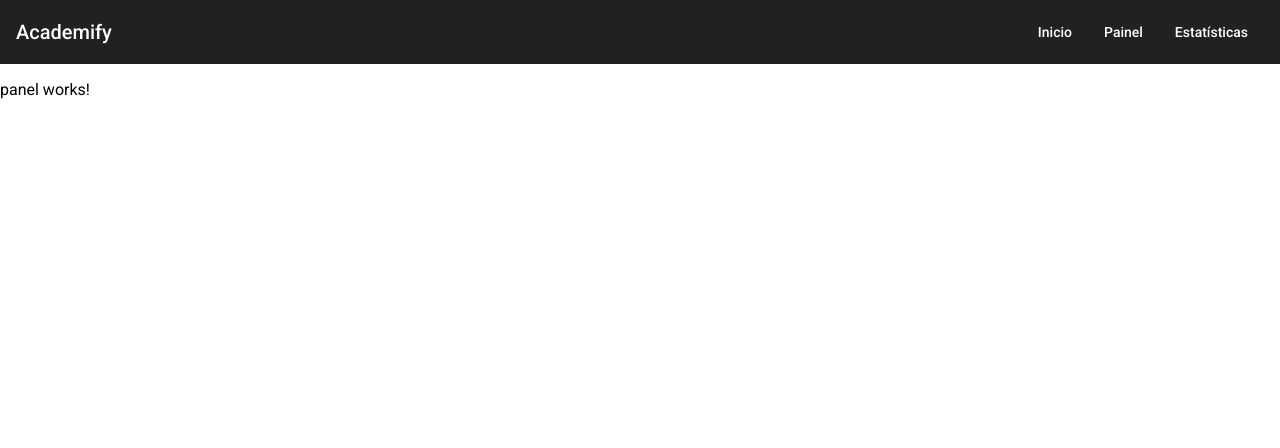
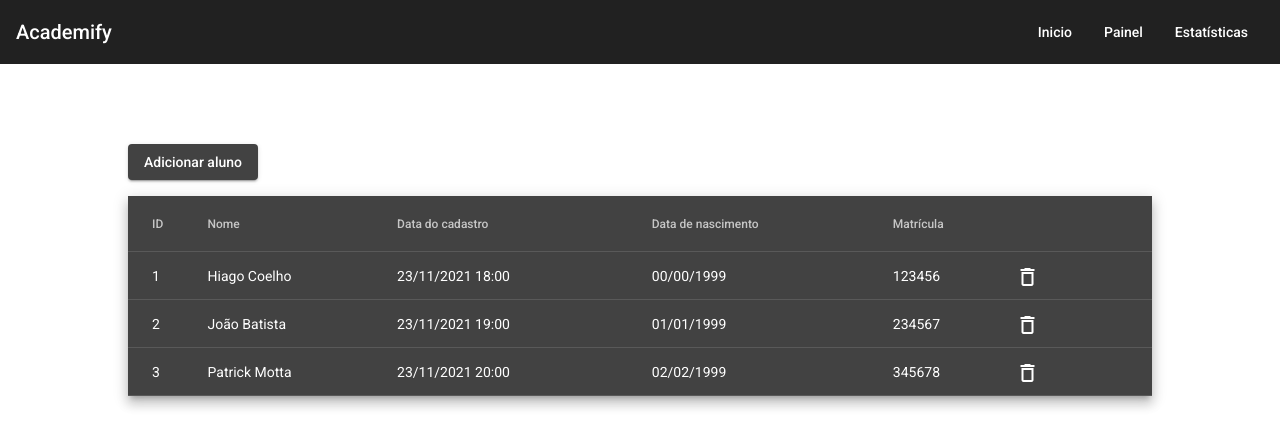
Before and after one commit to hiagocoelho/academify-frontend, an Angular app: page /panel in a window 1280 px wide. Shown: the top 448 px of the page. Built offline with nearby package versions, Linux system fonts and the light colour scheme.

Commit message:
[feat]: panel component with fake data

```diff
--- a/src/app/app.module.ts
+++ b/src/app/app.module.ts
@@ -2,8 +2,9 @@ import { NgModule } from '@angular/core';
 import { MatToolbarModule } from '@angular/material/toolbar';
 import { MatMenuModule } from '@angular/material/menu';
 import { MatButtonModule } from '@angular/material/button';
+import { MatIconModule } from '@angular/material/icon';
+import { MatTableModule } from '@angular/material/table';
 import { BrowserModule } from '@angular/platform-browser';
-
 import { AppRoutingModule } from './app-routing.module';
 import { AppComponent } from './app.component';
 import { BrowserAnimationsModule } from '@angular/platform-browser/animations';
@@ -23,7 +24,9 @@ import { AnalyticsComponent } from './analytics/analytics.component';
     AppRoutingModule,
     BrowserAnimationsModule,
     MatButtonModule,
+    MatIconModule,
     MatMenuModule,
+    MatTableModule,
     MatToolbarModule
   ],
   providers: [],
--- a/src/app/panel/panel.component.css
+++ b/src/app/panel/panel.component.css
@@ -0,0 +1,19 @@
+.container {
+  display: flex;
+  flex-direction: column;
+  width: 80%;
+  margin: 0 auto;
+  margin-top: 10vh;
+}
+
+.demo-table {
+  width: 100%;
+}
+
+.demo-button-container {
+  padding-bottom: 16px;
+}
+
+.demo-button + .demo-button {
+  margin-left: 8px;
+}
--- a/src/app/panel/panel.component.html
+++ b/src/app/panel/panel.component.html
@@ -1 +1,50 @@
-<p>panel works!</p>
+<div class="container">
+
+<div class="demo-button-container">
+  <button mat-raised-button (click)="addData()" class="demo-button">
+    Adicionar aluno
+  </button>
+</div>
+
+  <table mat-table [dataSource]="dataSource" class="mat-elevation-z8 demo-table">
+    <ng-container matColumnDef="id">
+      <th mat-header-cell *matHeaderCellDef>ID</th>
+      <td mat-cell *matCellDef="let element">{{element.id}}</td>
+    </ng-container>
+
+    <!-- Name Column -->
+    <ng-container matColumnDef="nome">
+      <th mat-header-cell *matHeaderCellDef>Nome</th>
+      <td mat-cell *matCellDef="let element">{{element.nome}}</td>
+    </ng-container>
+
+    <!-- Weight Column -->
+    <ng-container matColumnDef="dataHoraCadastro">
+      <th mat-header-cell *matHeaderCellDef>Data do cadastro</th>
+      <td mat-cell *matCellDef="let element">{{element.dataHoraCadastro}}</td>
+    </ng-container>
+
+    <!-- Symbol Column -->
+    <ng-container matColumnDef="nascimento">
+      <th mat-header-cell *matHeaderCellDef>Data de nascimento</th>
+      <td mat-cell *matCellDef="let element">{{element.nascimento}}</td>
+    </ng-container>
+
+    <ng-container matColumnDef="matricula">
+      <th mat-header-cell *matHeaderCellDef>Matrícula</th>
+      <td mat-cell *matCellDef="let element">{{element.matricula}}</td>
+    </ng-container>
+
+    <ng-container matColumnDef="remover">
+      <th mat-header-cell *matHeaderCellDef></th>
+      <td mat-cell *matCellDef="let element">
+        <button mat-icon-button (click)="removeData(element.id)">
+          <mat-icon>delete_outline</mat-icon>
+        </button>
+      </td>
+    </ng-container>
+
+    <tr mat-header-row *matHeaderRowDef="displayedColumns"></tr>
+    <tr mat-row *matRowDef="let row; columns: displayedColumns;"></tr>
+  </table>
+</div>
--- a/src/app/panel/panel.component.ts
+++ b/src/app/panel/panel.component.ts
@@ -1,4 +1,13 @@
-import { Component, OnInit } from '@angular/core';
+import { Component, OnInit, ViewChild } from '@angular/core';
+import { MatTable } from '@angular/material/table';
+
+interface Aluno {
+  id: number;
+  nome: string;
+  dataHoraCadastro: string;
+  nascimento: string;
+  matricula: string;
+}
 
 @Component({
   selector: 'app-panel',
@@ -9,6 +18,39 @@ export class PanelComponent implements OnInit {
 
   constructor() { }
 
+  alunoData: Aluno[] = [
+    {id: 1, nome: 'Hiago Coelho', dataHoraCadastro: '23/11/2021 18:00', nascimento: '00/00/1999', matricula: '123456'},
+    {id: 2, nome: 'João Batista', dataHoraCadastro: '23/11/2021 19:00', nascimento: '01/01/1999', matricula: '234567'},
+    {id: 3, nome: 'Patrick Motta', dataHoraCadastro: '23/11/2021 20:00', nascimento: '02/02/1999', matricula: '345678'}
+  ]
+
+  displayedColumns: string[] = ['id', 'nome', 'dataHoraCadastro', 'nascimento', 'matricula', 'remover']
+  dataSource = [...this.alunoData]
+
+  @ViewChild(MatTable) table!: MatTable<Aluno>;
+
+
+  addData () {
+    this.dataSource.push(
+      {
+        id: this.dataSource.length  + 1,
+        nome: 'John Doe',
+        dataHoraCadastro: '23/11/2021 00:00',
+        nascimento: '00/00/1999',
+        matricula: '000000'
+      }
+    );
+    this.table.renderRows();
+    alert('Aluno adicionado com sucesso!');
+  }
+
+  removeData(id: number) {
+    const index = this.dataSource.findIndex((aluno: Aluno) => { return aluno.id === id });
+    if (index !== -1) this.dataSource.splice(index, 1);
+    this.table.renderRows();
+    alert('Aluno removido com sucesso!');
+  }
+
   ngOnInit(): void {
   }
 
```
